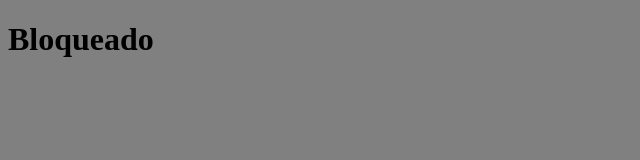
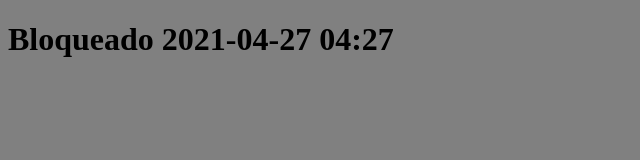
Before and after one commit to lborello/React-10-Calendar-Backend, a website: page public/index.html in a window 1280 px wide. Shown: the whole page, without its empty margins (0-640 px from the left). Drawn offline with Linux system fonts and the light colour scheme.

Commit message:
Update index.html

```diff
--- a/public/index.html
+++ b/public/index.html
@@ -9,6 +9,6 @@
     <title>Demo app</title>
 </head>
 <body>
-    <h1>Bloqueado</h1>
+    <h1>Bloqueado 2021-04-27 04:27</h1>
 </body>
 </html>
```
